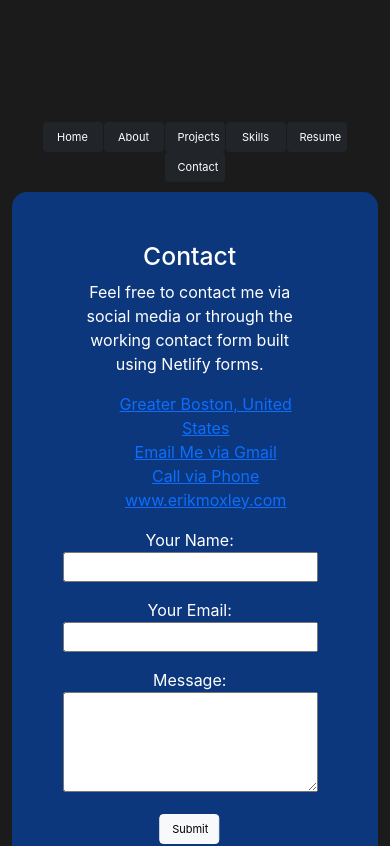
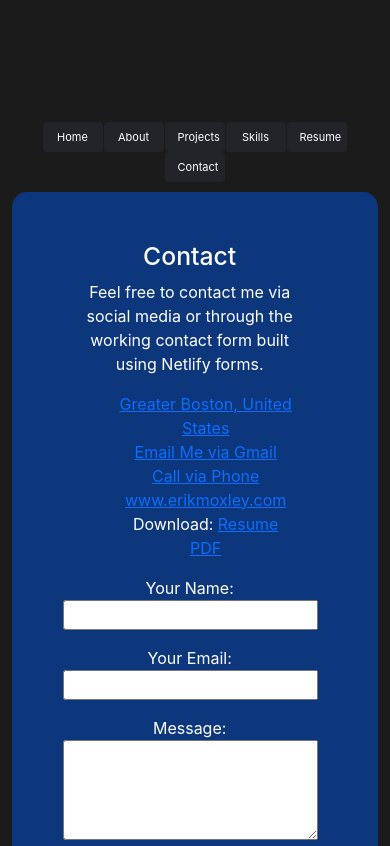
Before and after one commit to ErikMoxley/erik-moxley, a React (Create React App) app: page /contacts in a window 390 px wide. Shown: the top 846 px of the page. Built offline with nearby package versions, Linux system fonts and the light colour scheme.

Commit message:
changes to responsive resume section

```diff
--- a/src/components/pages/Contact.js
+++ b/src/components/pages/Contact.js
@@ -1,4 +1,5 @@
 import Button from 'react-bootstrap/Button';
+import ResumePdf from "../../assets/Eric-Kongkaew.pdf"
 
 const Contact = () => {
   return (
@@ -22,6 +23,14 @@ const Contact = () => {
               </a></span></li>
                 <li><span><a href="https://erikmoxley.com/" alt='' target="_blank" rel="noopener noreferrer">www.erikmoxley.com
               </a></span></li>
+              <li>
+              <p>
+      Download:&nbsp;
+    <span>
+      <a href={ResumePdf} target="_blank" rel="noopener noreferrer">Resume PDF</a>
+    </span>
+    </p>
+              </li>
         </ul>
   </div>
 
--- a/src/components/pages/Resume.js
+++ b/src/components/pages/Resume.js
@@ -23,6 +23,7 @@ import {
 
   return (
     <div className="content">
+      <h3>Work History</h3>
       <div className="timeline">
    <Timeline theme={customTheme} dateFormat='ll'>
    <Container>
@@ -76,13 +77,13 @@ import {
    </Container>
 
    </Timeline>
-   <p>
-      Download my resume:&nbsp;
+  </div>
+  <p>
+      Download resume PDF:&nbsp;
     <span>
       <a href={ResumePdf} target="_blank" rel="noopener noreferrer">Here</a>
     </span>
     </p>
-  </div>
 </div>
   );
  };
--- a/src/styles/Content.css
+++ b/src/styles/Content.css
@@ -129,9 +129,10 @@ list-style:none;
 .timeline {
   margin: auto;
   width: 50%;
-}
-@media screen and (max-width: 760px) {
+  padding-left: 90px;}
+@media screen and (max-width: 992px) {
   .timeline {
     width: 100%;
+    padding-left: 0px;
   }
-}
+};
```
